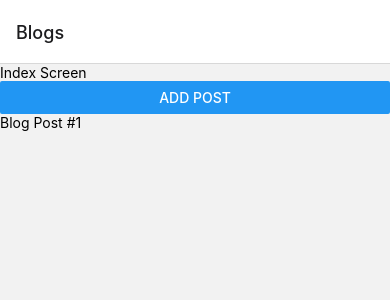
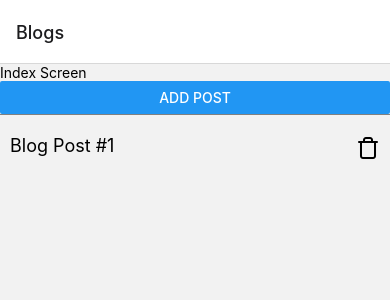
Before and after one commit to ariefaryudisyidik/rn-blog, a React Native app: screen /Index in a window 390 px wide. Both pictures are taken after a click on the button "ADD POST". Shown: the top 300 px of the page. Built offline with nearby package versions, Linux system fonts and the light colour scheme.

Commit message:
A Bit of Styling

```diff
--- a/package.json
+++ b/package.json
@@ -15,7 +15,8 @@
     "react": "18.0.0",
     "react-native": "0.69.4",
     "react-native-safe-area-context": "^4.3.1",
-    "react-native-screens": "^3.15.0"
+    "react-native-screens": "^3.15.0",
+    "react-native-vector-icons": "^9.2.0"
   },
   "devDependencies": {
     "@babel/core": "^7.12.9",
--- a/src/screens/IndexScreen.js
+++ b/src/screens/IndexScreen.js
@@ -1,6 +1,7 @@
 import React, {useContext} from 'react';
 import {Button, FlatList, StyleSheet, Text, View} from 'react-native';
 import {Context} from '../context/BlogContext';
+import Feather from 'react-native-vector-icons/Feather';
 
 const IndexScreen = () => {
   const {state, addBlogPost} = useContext(Context);
@@ -13,7 +14,12 @@ const IndexScreen = () => {
         data={state}
         keyExtractor={blogPost => blogPost.title}
         renderItem={({item}) => {
-          return <Text>{item.title}</Text>;
+          return (
+            <View style={styles.row}>
+              <Text style={styles.title}>{item.title}</Text>
+              <Feather name="trash" style={styles.icon} />
+            </View>
+          );
         }}
       />
     </View>
@@ -22,4 +28,19 @@ const IndexScreen = () => {
 
 export default IndexScreen;
 
-const styles = StyleSheet.create({});
+const styles = StyleSheet.create({
+  row: {
+    flexDirection: 'row',
+    justifyContent: 'space-between',
+    paddingHorizontal: 10,
+    paddingVertical: 20,
+    borderTopWidth: 1,
+    borderColor: 'gray',
+  },
+  title: {
+    fontSize: 18,
+  },
+  icon: {
+    fontSize: 24,
+  },
+});
```
Also changed, not shown: 4 other files (tests, documents, lock files or other folders).
